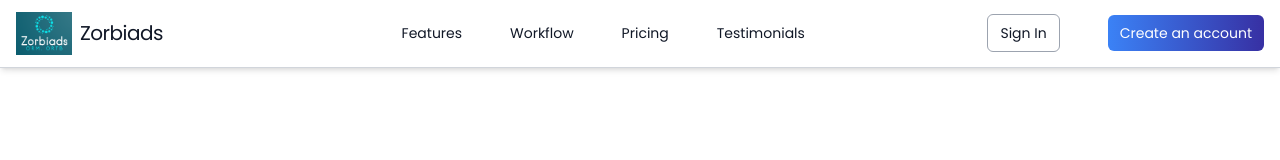
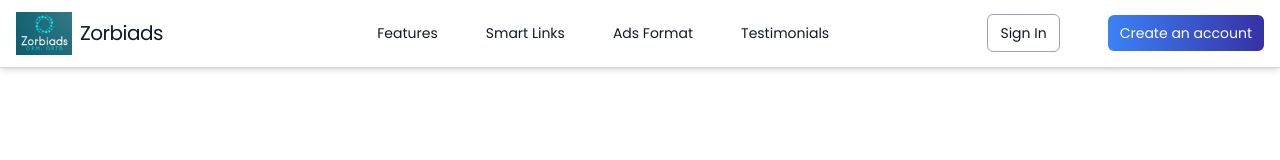
Before and after one commit to mayanksharma200/zorbiads, a React (Vite) app: page / in a window 1280 px wide. Shown: the top 160 px of the page. Built offline with nearby package versions, Linux system fonts and the light colour scheme.

Commit message:
navigate links in nav

```diff
--- a/src/components/AdFormatsCarousel.jsx
+++ b/src/components/AdFormatsCarousel.jsx
@@ -51,7 +51,7 @@ const adFormats = [
 
 const AdFormatsCarousel = () => {
   return (
-    <div className="w-full px-4 py-10">
+    <div id="adsformat" className="w-full px-4 py-10">
       <h2 className="text-3xl font-bold text-center mb-6">AD FORMATS</h2>
       <Swiper
         modules={[Pagination, Navigation, Autoplay]}
--- a/src/components/SmartLinks.jsx
+++ b/src/components/SmartLinks.jsx
@@ -33,7 +33,7 @@ const SmartLinks = () => {
   ];
 
   return (
-    <div className="bg-gray-100 my-8">
+    <div id="smartlinks" className="bg-gray-100 my-8">
       {/* Hero Content */}
       <div className="container mx-auto px-6 lg:px-20 py-16 flex flex-wrap items-center">
         {/* Left Content */}
--- a/src/constants/index.jsx
+++ b/src/constants/index.jsx
@@ -14,8 +14,8 @@ import user6 from "../assets/profile-pictures/user6.jpg";
 
 export const navItems = [
   { label: "Features", href: "#features" },
-  { label: "Workflow", href: "#workflow" },
-  { label: "Pricing", href: "#pricing" },
+  { label: "Smart Links", href: "#smartlinks" },
+  { label: "Ads Format", href: "#adsformat" },
   { label: "Testimonials", href: "#testimonials" },
 ];
 
```
